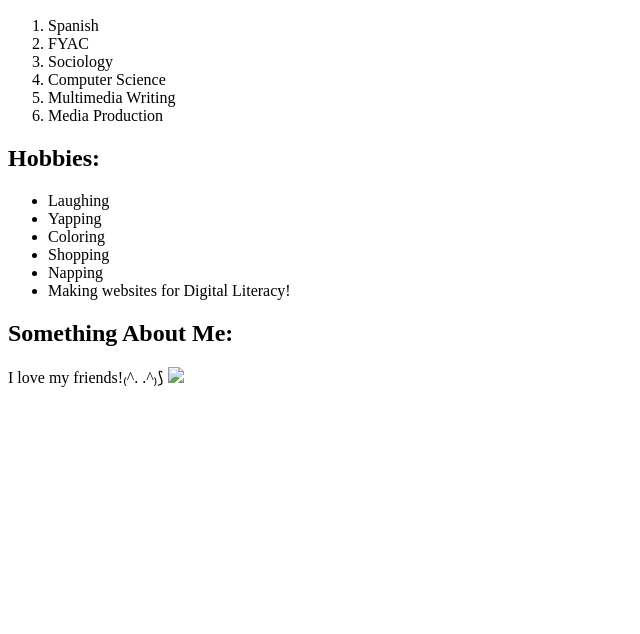
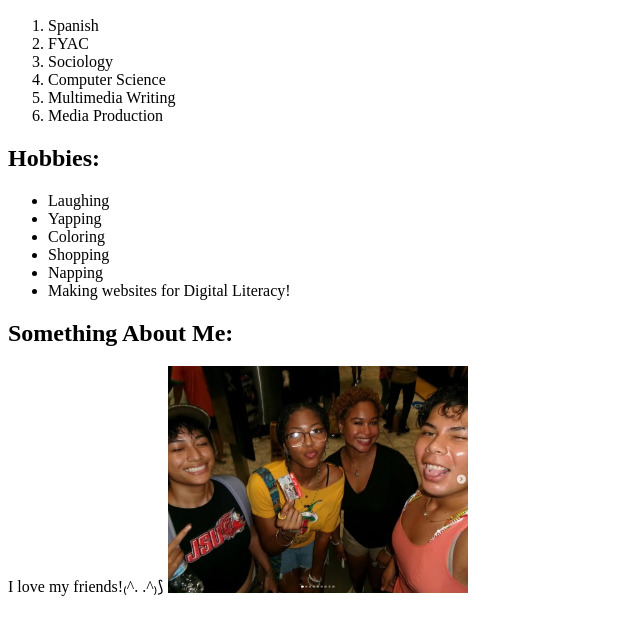
Before and after one commit to mem51-design/my-webpage, a plain HTML site: page index.html in a window 1280 px wide. Shown: the part 110-744 px from the top of the page, without its empty margins (0-640 px from the left). Drawn offline with Linux system fonts and the light colour scheme.

Commit message:
with picture

```diff
--- a/index.html
+++ b/index.html
@@ -27,4 +27,4 @@
 <h2>Something About Me:</h2>
 I love my friends!₍^. .^₎⟆
 
-<img src="pic of friend.jpeg" width="300">
+<img src="pic of friends.jpeg" width="300">
```
